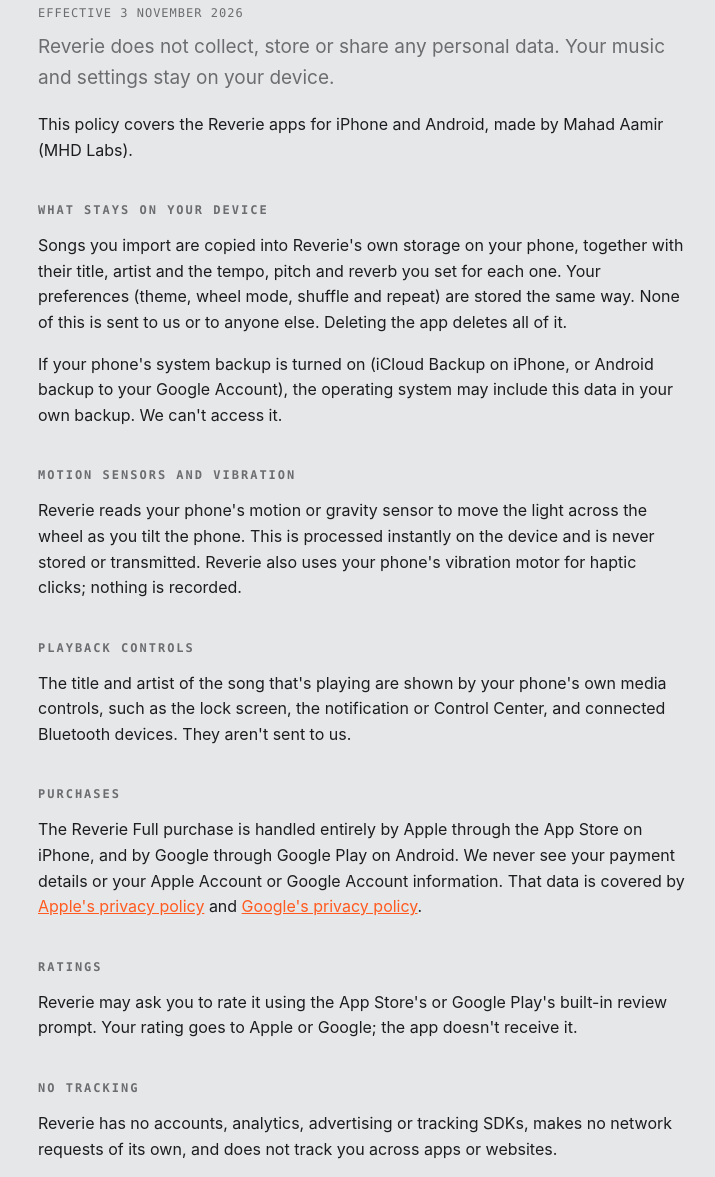
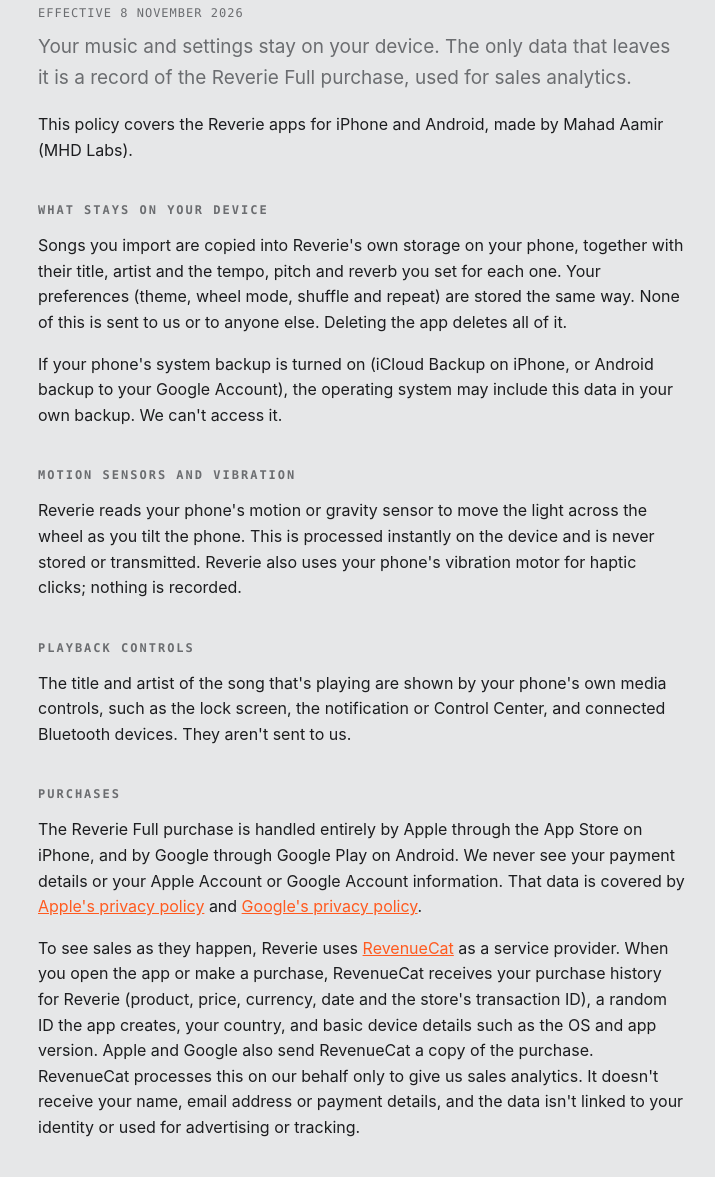
Before and after one commit to mhd3v/mhdlabs.eu, a plain HTML site: page reverie/privacy.html in a window 1280 px wide. Shown: the part 163-1340 px from the top of the page, without its empty margins (278-993 px from the left). Drawn offline with Linux system fonts and the light colour scheme.

Commit message:
Disclose RevenueCat purchase analytics in the Reverie privacy policy
Co-Authored-By: Claude Opus 5.5 <noreply@anthropic.com>

```diff
--- a/reverie/privacy.html
+++ b/reverie/privacy.html
@@ -1,8 +1,8 @@
-<!doctype html><html lang="en"><head><meta charset="utf-8"><meta name="viewport" content="width=device-width,initial-scale=1"><link rel="stylesheet" href="/style.css"><title>Reverie Privacy Policy</title><meta name="description" content="Reverie collects no personal data, on iPhone or Android."></head><body><main>
+<!doctype html><html lang="en"><head><meta charset="utf-8"><meta name="viewport" content="width=device-width,initial-scale=1"><link rel="stylesheet" href="/style.css"><title>Reverie Privacy Policy</title><meta name="description" content="Reverie keeps your music on your device and only shares purchase records for sales analytics."></head><body><main>
 <a class="brand" href="/reverie/"><i></i>Reverie</a>
 <h1>privacy.</h1>
-<p class="meta">EFFECTIVE 3 NOVEMBER 2026</p>
-<p class="lede">Reverie does not collect, store or share any personal data. Your music and settings stay on your device.</p>
+<p class="meta">EFFECTIVE 8 NOVEMBER 2026</p>
+<p class="lede">Your music and settings stay on your device. The only data that leaves it is a record of the Reverie Full purchase, used for sales analytics.</p>
 <p>This policy covers the Reverie apps for iPhone and Android, made by Mahad Aamir (MHD Labs).</p>
 <h2>What stays on your device</h2>
 <p>Songs you import are copied into Reverie's own storage on your phone, together with their title, artist and the tempo, pitch and reverb you set for each one. Your preferences (theme, wheel mode, shuffle and repeat) are stored the same way. None of this is sent to us or to anyone else. Deleting the app deletes all of it.</p>
@@ -13,12 +13,13 @@
 <p>The title and artist of the song that's playing are shown by your phone's own media controls, such as the lock screen, the notification or Control Center, and connected Bluetooth devices. They aren't sent to us.</p>
 <h2>Purchases</h2>
 <p>The Reverie Full purchase is handled entirely by Apple through the App Store on iPhone, and by Google through Google Play on Android. We never see your payment details or your Apple Account or Google Account information. That data is covered by <a href="https://www.apple.com/legal/privacy/">Apple's privacy policy</a> and <a href="https://policies.google.com/privacy">Google's privacy policy</a>.</p>
+<p>To see sales as they happen, Reverie uses <a href="https://www.revenuecat.com/privacy/">RevenueCat</a> as a service provider. When you open the app or make a purchase, RevenueCat receives your purchase history for Reverie (product, price, currency, date and the store's transaction ID), a random ID the app creates, your country, and basic device details such as the OS and app version. Apple and Google also send RevenueCat a copy of the purchase. RevenueCat processes this on our behalf only to give us sales analytics. It doesn't receive your name, email address or payment details, and the data isn't linked to your identity or used for advertising or tracking.</p>
 <h2>Ratings</h2>
 <p>Reverie may ask you to rate it using the App Store's or Google Play's built-in review prompt. Your rating goes to Apple or Google; the app doesn't receive it.</p>
 <h2>No tracking</h2>
-<p>Reverie has no accounts, analytics, advertising or tracking SDKs, makes no network requests of its own, and does not track you across apps or websites.</p>
+<p>Reverie has no accounts, advertising or tracking SDKs, and does not track you across apps or websites. Its only network requests are the purchase records sent to RevenueCat described above.</p>
 <h2>Children</h2>
-<p>Reverie isn't directed at children. Because it collects no personal data, it collects none from children.</p>
+<p>Reverie isn't directed at children and doesn't knowingly collect personal data from children.</p>
 <h2>Changes</h2>
 <p>If this policy changes, the updated version will be posted on this page with a new effective date.</p>
 <h2>Contact</h2>
```
